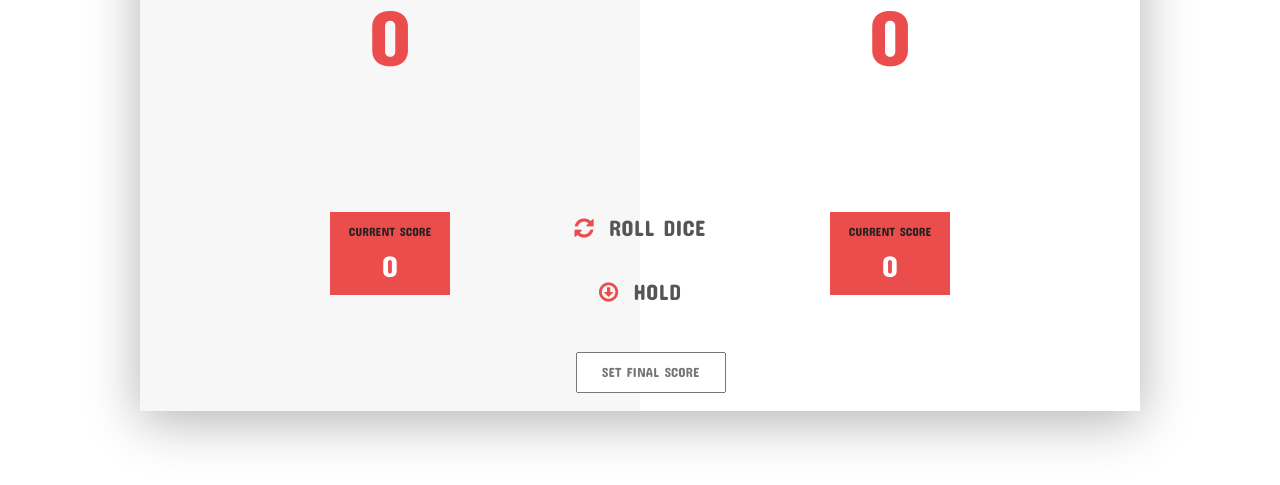
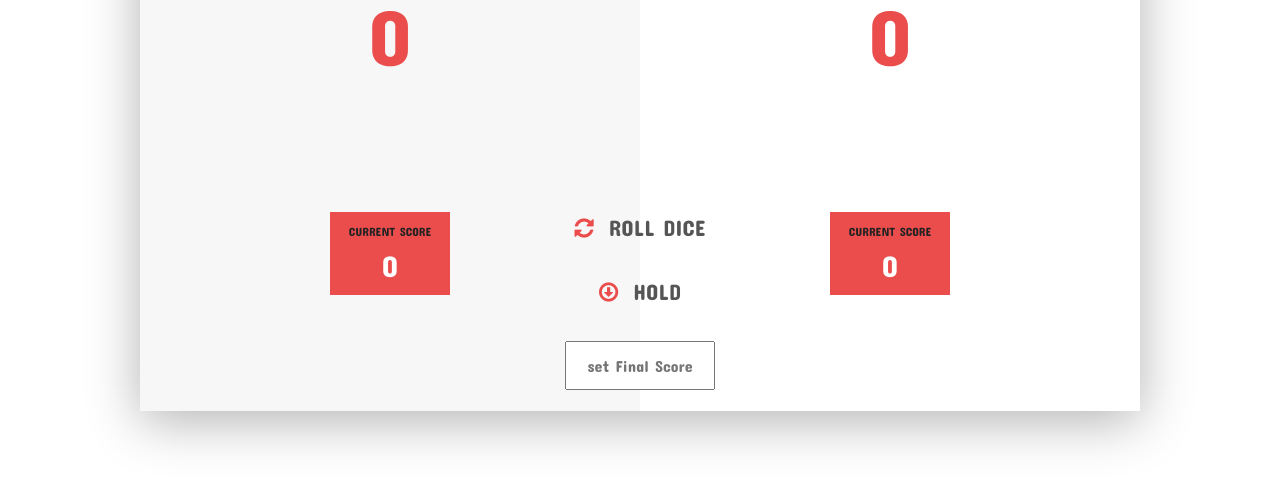
Before and after one commit to ncutixavier/dice-game, a plain HTML site: page index.html in a window 1280 px wide. Shown: the part 289-774 px from the top of the page. Drawn offline with nearby package versions, Linux system fonts and the light colour scheme.

Commit message:
Update style.css

```diff
--- a/style.css
+++ b/style.css
@@ -131,11 +131,9 @@ button{
     top: 530px;
     transform: translateX(-50%);
     padding: .8em;
-    margin: .8em;
     font-family: Concert One;
     text-align: center;
-    text-transform: uppercase;
-    font-size: 1.4m;
+    font-size: 1em;
 }
 
 #final-score:focus{
```
